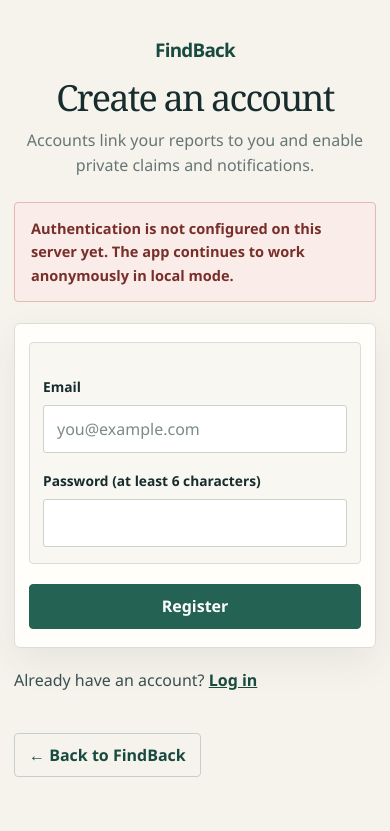
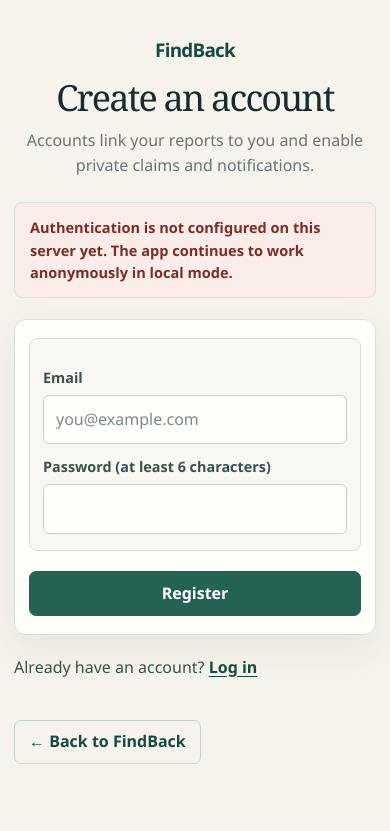
Before and after one commit to Baboucarr16/FindBack-NLP, a Flask app: page /register in a window 390 px wide. Shown: the top 831 px of the page. Run offline with Flask 3, Linux system fonts and the light colour scheme.

Commit message:
Polish FindBack responsive UI and accessibility

```diff
--- a/static/style.css
+++ b/static/style.css
@@ -1591,3 +1591,267 @@ textarea:focus-visible {
         animation-iteration-count: 1 !important;
     }
 }
+
+
+/* FindBack UI polish — shared interaction, readability, and responsive refinements */
+:root {
+    --focus-ring: rgba(36, 98, 83, 0.28);
+    --shadow-hover: 0 18px 44px rgba(27, 47, 44, 0.12);
+}
+
+:where(a, button, input, select, textarea, summary, progress):focus-visible {
+    outline: 3px solid var(--focus-ring);
+    outline-offset: 3px;
+}
+
+::selection {
+    color: var(--paper);
+    background: var(--green);
+}
+
+body {
+    text-rendering: optimizeLegibility;
+    -webkit-font-smoothing: antialiased;
+}
+
+.site-shell {
+    padding-bottom: env(safe-area-inset-bottom);
+}
+
+.site-header {
+    position: relative;
+    z-index: 2;
+}
+
+.brand {
+    flex-shrink: 0;
+    transition: opacity 160ms ease;
+}
+
+.brand:hover {
+    opacity: 0.82;
+}
+
+.main-nav a,
+.text-link,
+.summary-edit {
+    transition: color 160ms ease, background-color 160ms ease, border-color 160ms ease;
+}
+
+.button {
+    min-height: 48px;
+    justify-content: center;
+    gap: 12px;
+    transition: transform 160ms ease, box-shadow 160ms ease, background-color 160ms ease;
+}
+
+.button:hover {
+    transform: translateY(-1px);
+    box-shadow: 0 8px 18px rgba(27, 47, 44, 0.12);
+}
+
+.button:active {
+    transform: translateY(0);
+}
+
+.hero-art svg {
+    display: block;
+    width: 100%;
+    height: auto;
+}
+
+.process-step,
+.candidate-card,
+.form-card,
+.report-summary,
+.success-panel {
+    transition: box-shadow 180ms ease, border-color 180ms ease;
+}
+
+.candidate-card:hover {
+    border-color: var(--line-dark);
+    box-shadow: var(--shadow-hover);
+}
+
+.report-form input,
+.report-form select,
+.report-form textarea,
+.container input,
+.container select,
+.container textarea {
+    width: 100%;
+    min-width: 0;
+    transition: border-color 150ms ease, box-shadow 150ms ease, background-color 150ms ease;
+}
+
+.report-form input:focus,
+.report-form select:focus,
+.report-form textarea:focus,
+.container input:focus,
+.container select:focus,
+.container textarea:focus {
+    border-color: var(--green);
+    box-shadow: 0 0 0 3px var(--focus-ring);
+}
+
+.report-form textarea {
+    resize: vertical;
+    line-height: 1.6;
+}
+
+.report-form label,
+.container label {
+    line-height: 1.45;
+}
+
+.report-form fieldset,
+.container fieldset {
+    min-width: 0;
+}
+
+.candidate-description,
+.summary-description,
+.hero-description,
+.page-heading > p:last-child {
+    overflow-wrap: anywhere;
+}
+
+.candidate-facts dd,
+.summary-facts dd {
+    overflow-wrap: anywhere;
+}
+
+.overall-meter {
+    display: block;
+    width: 100%;
+    height: 8px;
+    margin-top: 8px;
+    overflow: hidden;
+    border: 0;
+    border-radius: 999px;
+    background: var(--green-pale);
+    accent-color: var(--green);
+}
+
+.overall-meter::-webkit-progress-bar {
+    border-radius: 999px;
+    background: var(--green-pale);
+}
+
+.overall-meter::-webkit-progress-value {
+    border-radius: 999px;
+    background: var(--green);
+}
+
+.overall-meter::-moz-progress-bar {
+    border-radius: 999px;
+    background: var(--green);
+}
+
+.alert {
+    border-radius: 8px;
+    line-height: 1.55;
+}
+
+.container .report-form {
+    border-radius: 12px;
+}
+
+.container .section {
+    border-radius: 8px;
+}
+
+.container .submit-button,
+.container .section li button,
+.container > .back-button {
+    border-radius: 7px;
+    transition: transform 150ms ease, background-color 150ms ease, border-color 150ms ease;
+}
+
+.container .submit-button:hover,
+.container .section li button:hover {
+    transform: translateY(-1px);
+}
+
+.container input,
+.container select,
+.container textarea {
+    min-height: 44px;
+    padding: 11px 12px;
+    border: 1px solid var(--line-dark);
+    border-radius: 6px;
+    background: var(--paper);
+    color: var(--ink);
+    font: inherit;
+}
+
+.container textarea {
+    min-height: 110px;
+    resize: vertical;
+}
+
+.container label {
+    display: block;
+    margin: 13px 0 6px;
+    color: var(--ink-soft);
+    font-size: 0.9rem;
+    font-weight: 650;
+}
+
+.container .alert,
+.container .alert-success {
+    padding: 13px 15px;
+    border: 1px solid var(--line);
+    border-radius: 8px;
+}
+
+.container a {
+    text-underline-offset: 3px;
+}
+
+@media (max-width: 760px) {
+    .site-header {
+        align-items: center;
+    }
+
+    .hero-art {
+        margin-inline: 0;
+    }
+
+    .candidate-card:hover {
+        box-shadow: var(--shadow);
+    }
+}
+
+@media (max-width: 480px) {
+    .button {
+        width: 100%;
+    }
+
+    .container .section li form {
+        align-items: stretch;
+        flex-direction: column;
+    }
+
+    .container .section li button {
+        width: 100%;
+    }
+}
+
+@media (prefers-reduced-motion: reduce) {
+    .button,
+    .brand,
+    .main-nav a,
+    .text-link,
+    .summary-edit,
+    .candidate-card,
+    .process-step {
+        transition: none !important;
+    }
+
+    .button:hover,
+    .container .submit-button:hover,
+    .container .section li button:hover {
+        transform: none;
+    }
+}
```
